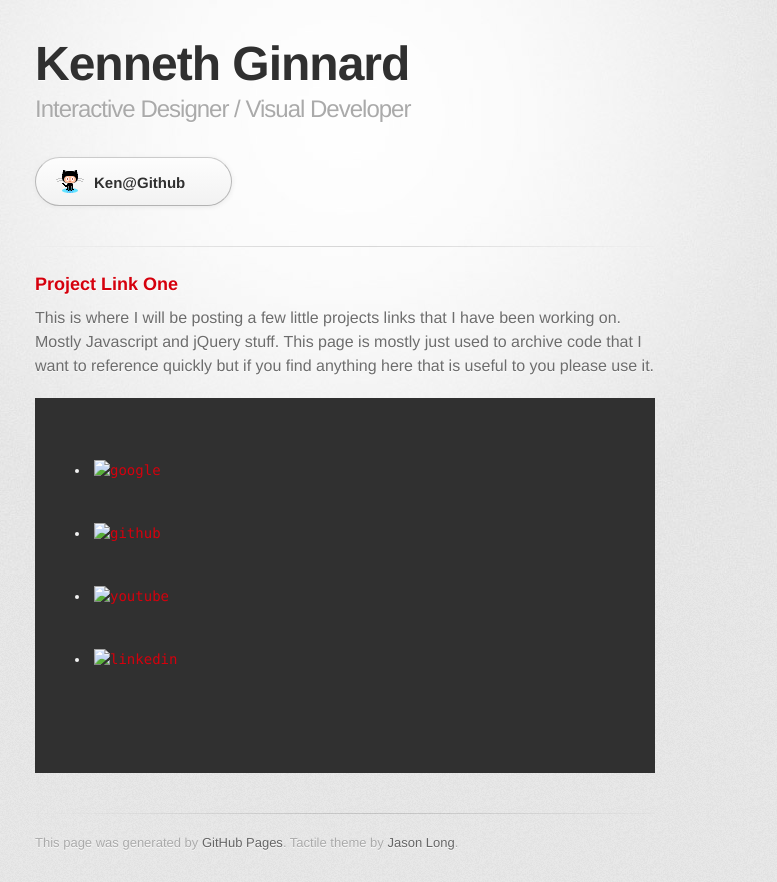
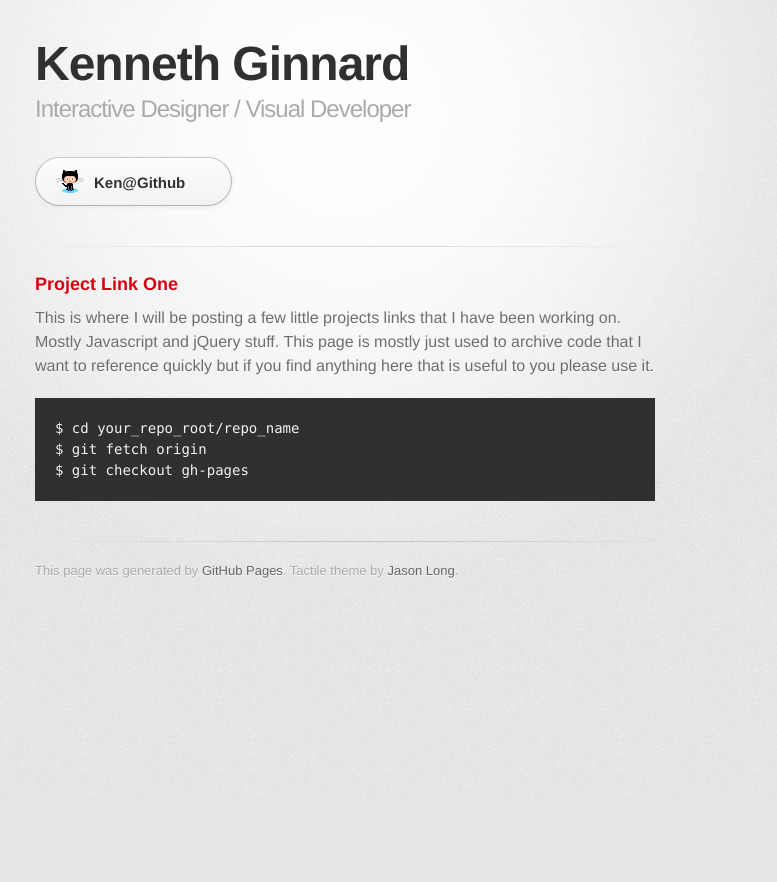
Before and after one commit to KenJay/kenjay.github.io, a plain HTML site: page index.html in a window 1280 px wide. Shown: the whole page, without its empty margins (295-1072 px from the left). After the commit the page ends 800 px from the top, so only its background shows below. Drawn offline with Linux system fonts and the light colour scheme; a web font is replaced by a local one.

Commit message:
Update index.html

```diff
--- a/index.html
+++ b/index.html
@@ -35,12 +35,9 @@
 
 <p>This is where I will be posting a few little projects links that I have been working on. Mostly Javascript and jQuery stuff. This page is mostly just used to archive code that I want to reference quickly but if you find anything here that is useful to you please use it.</p>
 
-<pre><code><ul>
-                <li><a href="http://plus.google.com/115509324094195284447/posts" title="google"><img class="social_goog" src="#" alt="google" /></a></li>
-                <li><a href="http://kenjay.github.io/" title="github"><img class="social_get" src="#" alt="github" /></a></li>
-                <li><a href="http://www.youtube.com/user/KJGinnard/feed" title="youtube"><img class="social_tube" src="#" alt="youtube" /></a></li>
-                <li><a href="http://lnkd.in/69kSgt" title="linkedin"><img class="social_in" src="#" alt="linkedin" /></a></li>
-            </ul>
+<pre><code>$ cd your_repo_root/repo_name
+$ git fetch origin
+$ git checkout gh-pages
 </code></pre>
 
 
```
